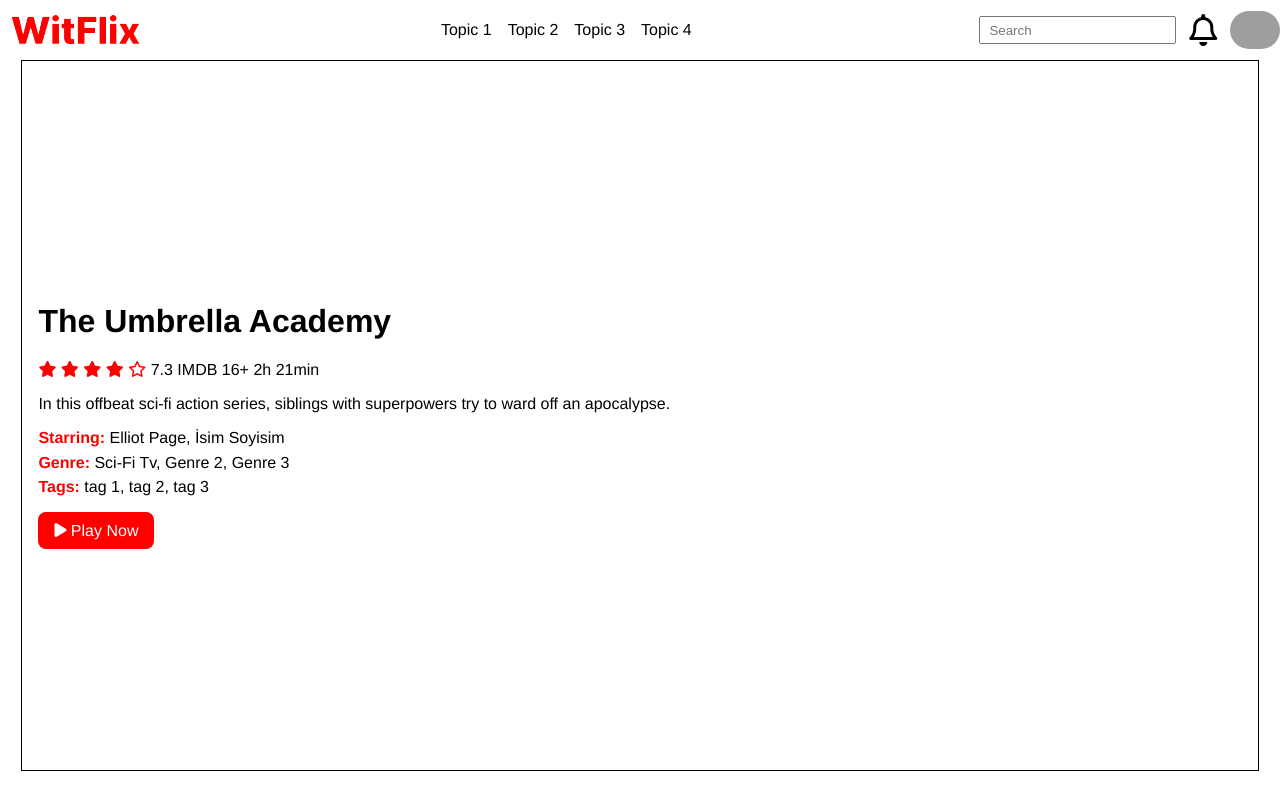
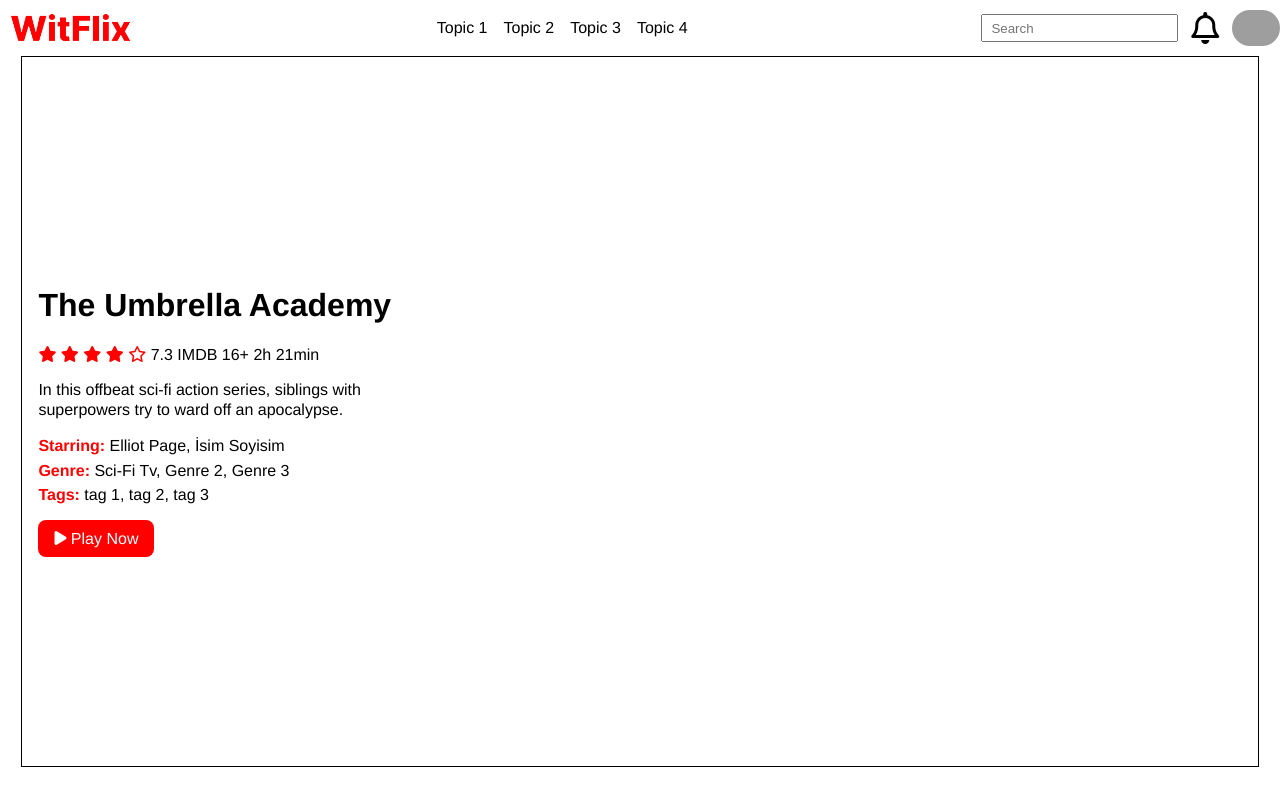
Before and after one commit to obayramer/wit0724-witflix, a plain HTML site: page src/index.html in a window 1280 px wide. Drawn offline with Linux system fonts and the light colour scheme; grey boxes are pictures that could not be loaded.

Commit message:
header small fixes

```diff
--- a/src/index.css
+++ b/src/index.css
@@ -13,7 +13,7 @@
 }
 
 img.logo {
-    height: 60px;
+    height: 3.5rem;
 }
 
 nav {
@@ -41,7 +41,7 @@
 }
 
 img.profile {
-    width: 50px;
+    width: 3rem;
     border-radius: 100px;
 }
 
@@ -68,6 +68,7 @@
     width: 60%;
     line-height: 130%;
 }
+
 .movie-details {
     padding-left: 0;
 }
--- a/src/index.html
+++ b/src/index.html
@@ -47,7 +47,7 @@
           <span class="maturity-rating">16+</span>
           <span class="duration">2h 21min</span>
         </div>
-        <p>
+        <p class="movie-description">
           In this offbeat sci-fi action series, siblings with superpowers try to
           ward off an apocalypse.
         </p>
```
